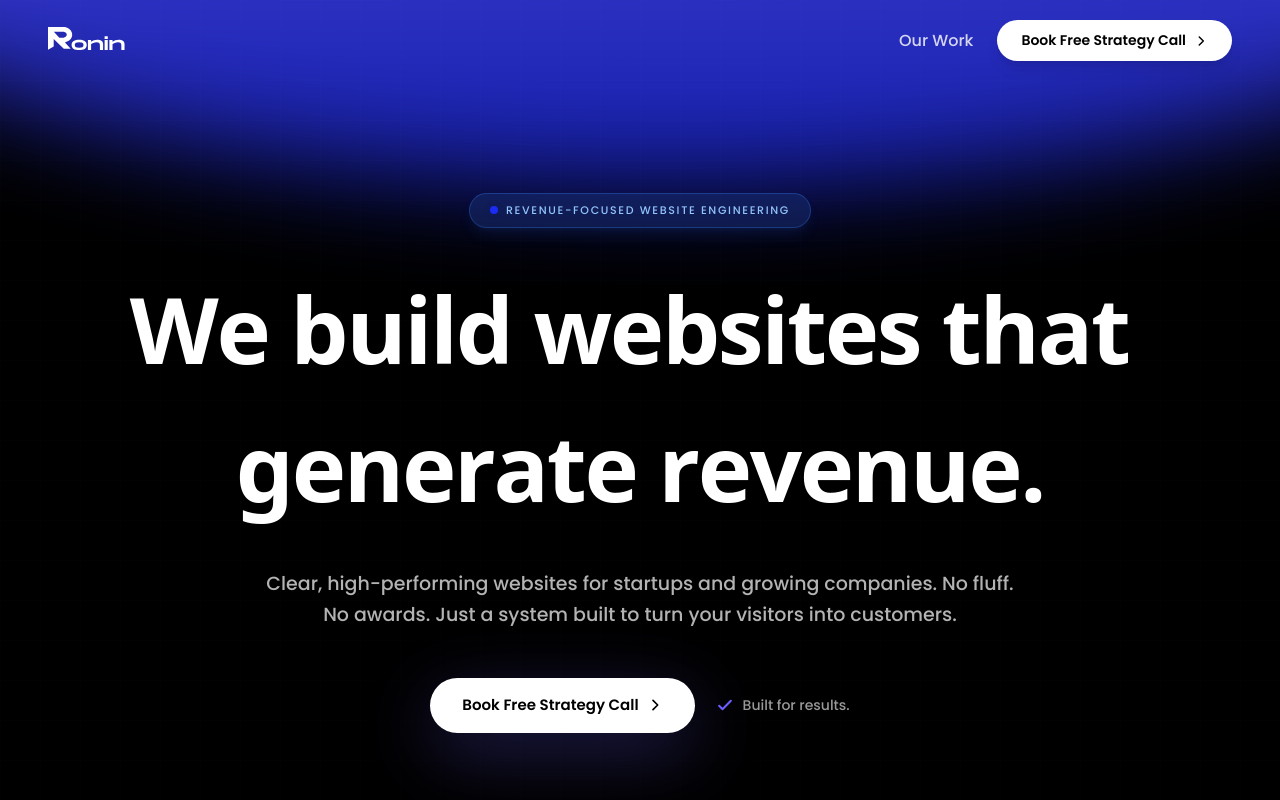
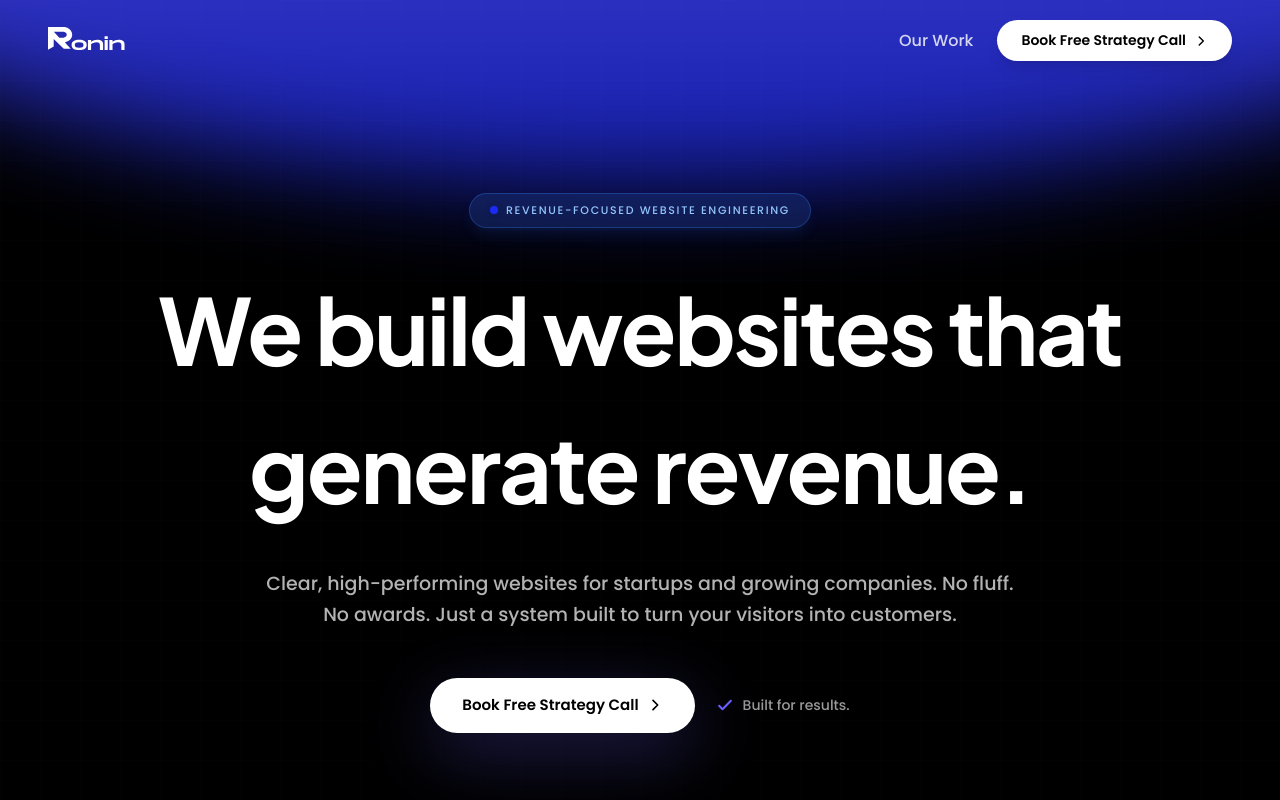
Before and after one commit to varun-vk17/roninbuild, a React (Vite) app: page / in a window 1280 px wide. Shown: the top 800 px of the page. Built offline with nearby package versions, Linux system fonts and the light colour scheme.

Commit message:
style: revert hero animation to fade-in and tighter line height

```diff
--- a/src/App.tsx
+++ b/src/App.tsx
@@ -73,12 +73,14 @@ function HeroContent() {
 
       {/* Headline */}
       <div className="relative max-w-[95%] sm:max-w-none">
-        <StaggerText
-          text="We build websites that generate revenue."
-          className="font-['Plus_Jakarta_Sans',sans-serif] font-bold leading-[1.1] text-[clamp(48px,8vw,92px)] text-white tracking-tight text-center sm:text-center"
-          staggerDelay={0.03}
-          delay={0.2}
-        />
+        <motion.h1
+          initial={{ opacity: 0, y: 30 }}
+          animate={{ opacity: 1, y: 0 }}
+          transition={{ duration: 0.8, delay: 0.2, ease: "easeOut" }}
+          className="font-['Plus_Jakarta_Sans',sans-serif] font-bold leading-[1.0] text-[clamp(48px,8vw,92px)] text-white tracking-tight text-center sm:text-center"
+        >
+          We build websites that generate revenue.
+        </motion.h1>
       </div>
 
       {/* Subheadline */}
```
